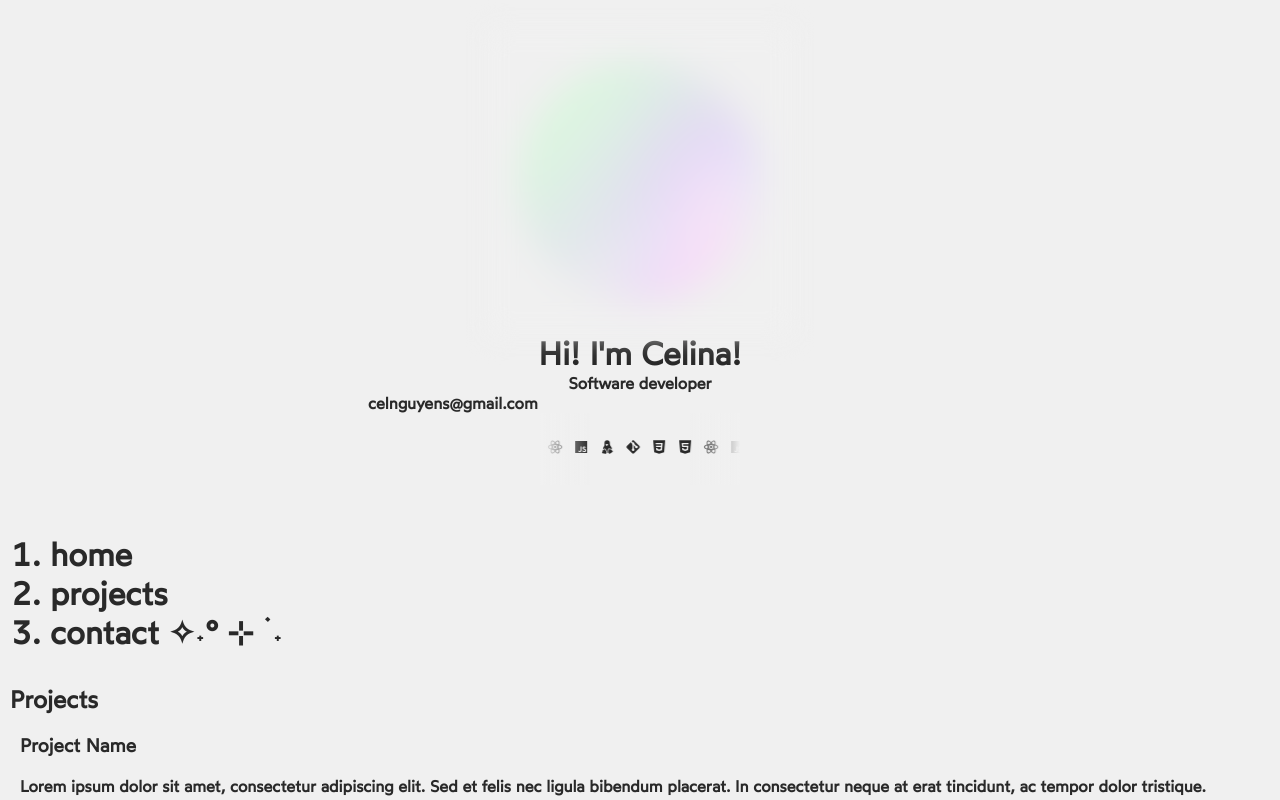
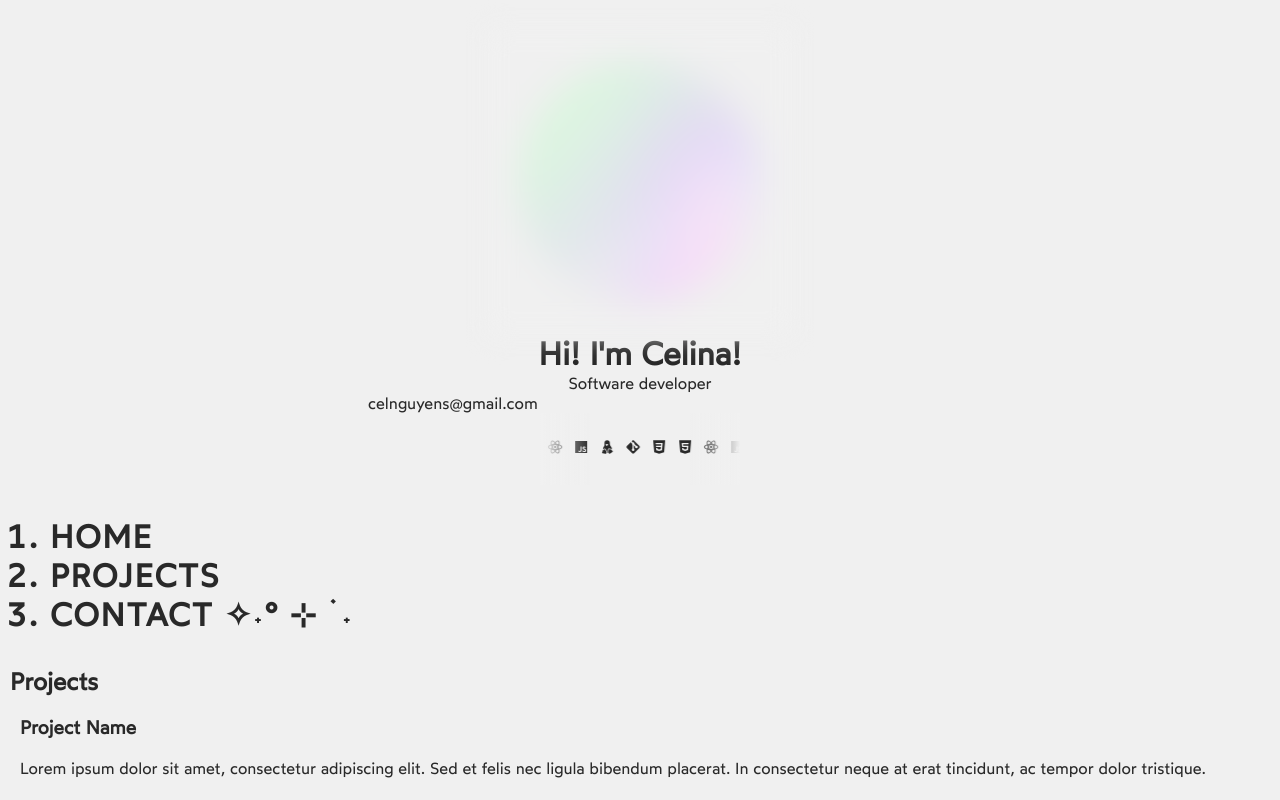
Before and after one commit to cel004/my-portfolio, a React (Vite) app in the folder portfolio-website/: page / in a window 1280 px wide. Shown: the top 800 px of the page. Built offline with nearby package versions, Linux system fonts and the light colour scheme.

Commit message:
Update layout

```diff
--- a/portfolio-website/src/Header/Header.module.css
+++ b/portfolio-website/src/Header/Header.module.css
@@ -25,10 +25,11 @@ ul {
     align-items: center;
 }
 
-h1, p, #contacts {
-    font-weight: 600;
+
+
+p {
+    font-weight: 500;
 }
-
 ul {
     list-style-type: none;
 }
--- a/portfolio-website/src/Navigation/Navigation.jsx
+++ b/portfolio-website/src/Navigation/Navigation.jsx
@@ -4,9 +4,9 @@ function Navigation(){
     return(
     <nav>
         <ol className = {styles.centerNav}>
-            <li><a href = "#">home</a></li>
-            <li><a href = "#">projects</a></li>
-            <li><a href = "#">contact ✧˖° ⊹ ࣪ ˖</a></li>
+            <li><a href = "#">HOME</a></li>
+            <li><a href = "#">PROJECTS</a></li>
+            <li><a href = "#">CONTACT ✧˖° ⊹ ࣪ ˖</a></li>
         </ol>
         </nav>
     )
--- a/portfolio-website/src/Navigation/Navigation.module.css
+++ b/portfolio-website/src/Navigation/Navigation.module.css
@@ -1,13 +1,14 @@
 .centerNav, ol {
     display: flex;
     flex-direction: column;
+
 }
 
 .centerNav {
-    margin-top: 50px;
     justify-content: space-around;
     align-items: flex-start;
     font-size: 2rem;
     font-weight: bold;
+    letter-spacing: 0.05em;
 
 }
--- a/portfolio-website/src/Projects/Projects.module.css
+++ b/portfolio-website/src/Projects/Projects.module.css
@@ -23,6 +23,7 @@
 
 .projectDescription {
     text-align: justify;
+    font-weight: 500;
 }
 
 .gallery::-webkit-scrollbar {
```
